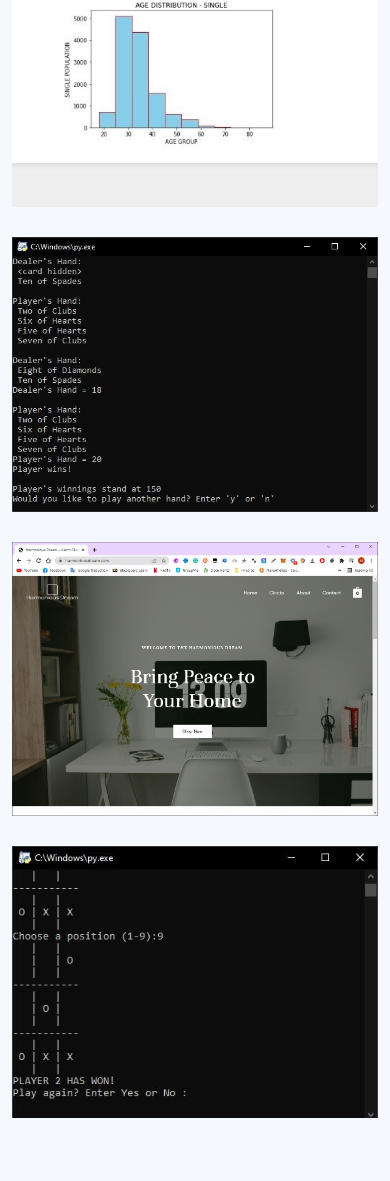
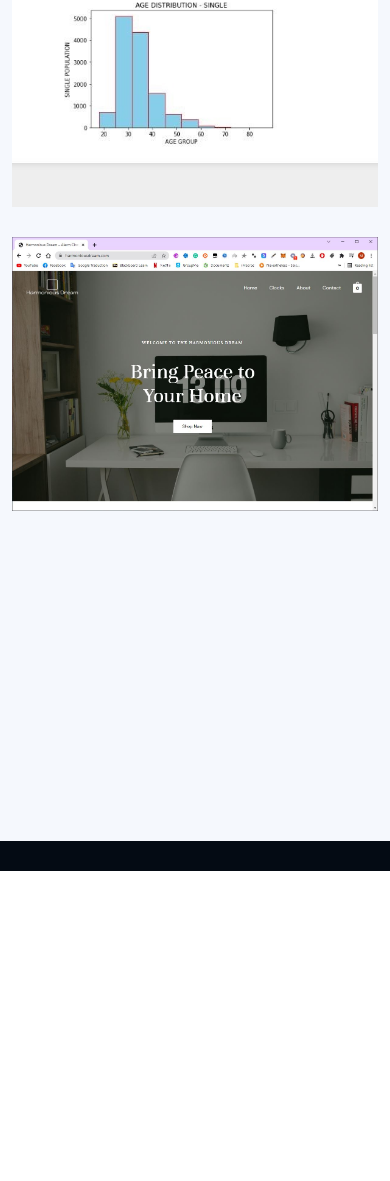
Before and after one commit to MehdiAlizadehGitHub/MehdiAlizadehGitHub.github.io, a plain HTML site: page index.html in a window 390 px wide. Shown: the part 5330-6511 px from the top of the page. After the commit the page ends 6201 px from the top, so only its background shows below. Drawn offline with nearby package versions, Linux system fonts and the light colour scheme.

Commit message:
Add files via upload

```diff
--- a/index.html
+++ b/index.html
@@ -299,16 +299,6 @@
             </div>
           </div>
 
-          <div class="col-lg-4 col-md-6 portfolio-item filter-app">
-            <div class="portfolio-wrap">
-              <img src="assets/img/portfolio/portfolio-3.jpg" class="img-fluid" alt="">
-              <div class="portfolio-links">
-                <a href="assets/img/portfolio/portfolio-3.jpg" data-gallery="portfolioGallery" class="portfolio-lightbox" title="Black Jack"><i class="bx bx-plus"></i></a>
-                <a href="https://github.com/MehdiAlizadehGitHub/Project/blob/main/Black%20Jack/Black%20Jack%20Project.py" title="More Details"><i class="bx bx-link"></i></a>
-              </div>
-            </div>
-          </div>
-
           <div class="col-lg-4 col-md-6 portfolio-item filter-web">
             <div class="portfolio-wrap">
               <img src="assets/img/portfolio/portfolio-2.jpg" class="img-fluid" alt="">
@@ -318,19 +308,6 @@
               </div>
             </div>
           </div>
-
-          <div class="col-lg-4 col-md-6 portfolio-item filter-app">
-            <div class="portfolio-wrap">
-              <img src="assets/img/portfolio/portfolio-1.jpg" class="img-fluid" alt="">
-              <div class="portfolio-links">
-                <a href="assets/img/portfolio/portfolio-1.jpg" data-gallery="portfolioGallery" class="portfolio-lightbox" title="TicTacToe"><i class="bx bx-plus"></i></a>
-                <a href="https://github.com/MehdiAlizadehGitHub/Project/blob/main/TicTacToe/tictactoe%20game.py" title="More Details"><i class="bx bx-link"></i></a>
-              </div>
-            </div>
-          </div>
-
-
-
 
         </div>
 
```
